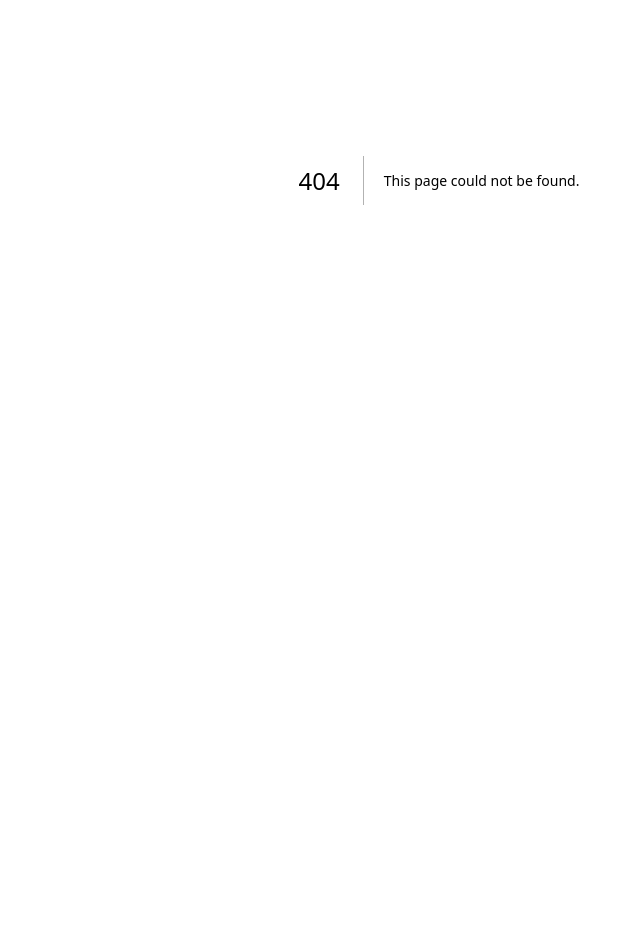
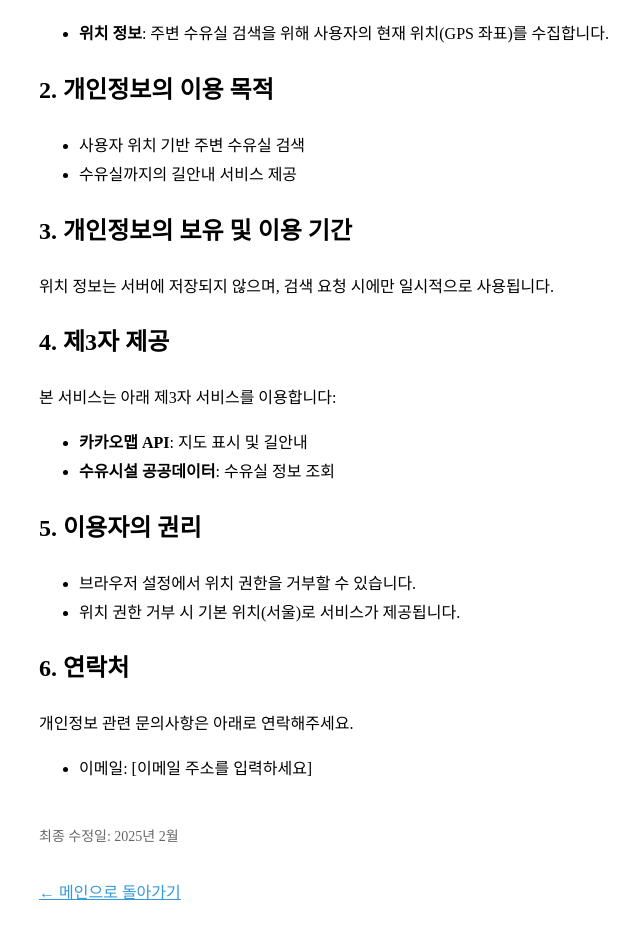
Before and after one commit to Laminett/find-nursing-room, a Next.js app: page /privacy in a window 1280 px wide. Before the commit this address had no page. Shown: the part 220-1156 px from the top of the page, without its empty margins (201-841 px from the left). Before the commit the page ends 800 px from the top, so only its background shows below. Built offline with nearby package versions, Linux system fonts and the light colour scheme.

Commit message:
feat: privacy

```diff
--- /dev/null
+++ b/pages/privacy.js
@@ -0,0 +1,50 @@
+export default function Privacy() {
+    return (
+        <div style={{ maxWidth: '800px', margin: '0 auto', padding: '20px', lineHeight: '1.8' }}>
+            <h1>개인정보 처리방침</h1>
+
+            <p>본 서비스는 수유실 찾기 서비스를 제공하기 위해 아래와 같이 개인정보를 처리합니다.</p>
+
+            <h2>1. 수집하는 개인정보</h2>
+            <ul>
+                <li><strong>위치 정보</strong>: 주변 수유실 검색을 위해 사용자의 현재 위치(GPS 좌표)를 수집합니다.</li>
+            </ul>
+
+            <h2>2. 개인정보의 이용 목적</h2>
+            <ul>
+                <li>사용자 위치 기반 주변 수유실 검색</li>
+                <li>수유실까지의 길안내 서비스 제공</li>
+            </ul>
+
+            <h2>3. 개인정보의 보유 및 이용 기간</h2>
+            <p>위치 정보는 서버에 저장되지 않으며, 검색 요청 시에만 일시적으로 사용됩니다.</p>
+
+            <h2>4. 제3자 제공</h2>
+            <p>본 서비스는 아래 제3자 서비스를 이용합니다:</p>
+            <ul>
+                <li><strong>카카오맵 API</strong>: 지도 표시 및 길안내</li>
+                <li><strong>수유시설 공공데이터</strong>: 수유실 정보 조회</li>
+            </ul>
+
+            <h2>5. 이용자의 권리</h2>
+            <ul>
+                <li>브라우저 설정에서 위치 권한을 거부할 수 있습니다.</li>
+                <li>위치 권한 거부 시 기본 위치(서울)로 서비스가 제공됩니다.</li>
+            </ul>
+
+            <h2>6. 연락처</h2>
+            <p>개인정보 관련 문의사항은 아래로 연락해주세요.</p>
+            <ul>
+                <li>이메일: [이메일 주소를 입력하세요]</li>
+            </ul>
+
+            <p style={{ marginTop: '40px', color: '#666', fontSize: '14px' }}>
+                최종 수정일: 2025년 2월
+            </p>
+
+            <div style={{ marginTop: '30px' }}>
+                <a href="/" style={{ color: '#3498db' }}>← 메인으로 돌아가기</a>
+            </div>
+        </div>
+    );
+}
```
